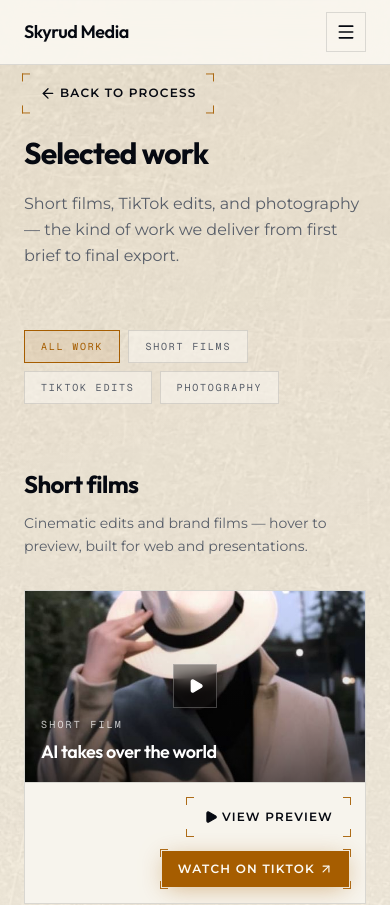
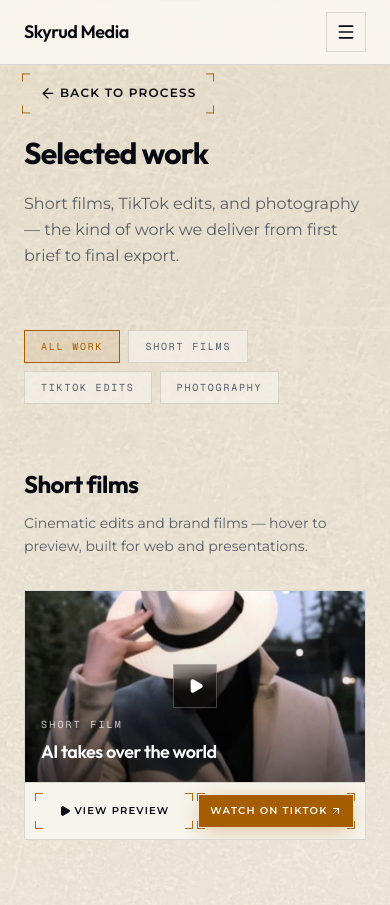
Before and after one commit to skyruddaniel-design/Danny-site-public, a Next.js app: page /en/portfolio in a window 390 px wide. Shown: the top 905 px of the page. Built offline with nearby package versions, Linux system fonts and the light colour scheme.

Commit message:
Endret layout for knapper for mobil på portofølje elementer

```diff
--- a/components/portfolio-carousel.tsx
+++ b/components/portfolio-carousel.tsx
@@ -225,7 +225,7 @@ export function PortfolioCarousel({
         </div>
 
         {showVideoActions ? (
-          <div className="border-t border-border bg-card/95 p-4">
+          <div className="border-t border-border bg-card/95 p-3 md:p-4">
             <PortfolioVideoActions
               item={activeItem}
               onOpenPreview={onOpenPreview}
--- a/components/portfolio-media-card.tsx
+++ b/components/portfolio-media-card.tsx
@@ -132,7 +132,7 @@ export function PortfolioMediaCard({
       </div>
 
       {isVideo && (hasPreview || hasWatchLink) ? (
-        <div className="border-t border-border bg-card/95 p-4">
+        <div className="border-t border-border bg-card/95 p-3 md:p-4">
           <PortfolioVideoActions item={item} onOpenPreview={onOpenPreview} />
         </div>
       ) : null}
--- a/components/portfolio-video-actions.tsx
+++ b/components/portfolio-video-actions.tsx
@@ -42,7 +42,7 @@ export function PortfolioVideoActions({
   return (
     <div
       className={cn(
-        "flex flex-wrap gap-4",
+        "flex flex-nowrap items-stretch gap-2 md:flex-wrap md:gap-4",
         align === "end" && "justify-end",
         align === "start" && "justify-start",
         align === "between" && "justify-between",
@@ -55,16 +55,22 @@ export function PortfolioVideoActions({
           variant="outline"
           size="sm"
           data-icon="inline-start"
+          className="min-w-0 max-md:h-auto max-md:min-h-8 max-md:flex-1 max-md:flex-wrap max-md:justify-center max-md:px-2 max-md:py-1.5 max-md:text-[10px] max-md:leading-tight max-md:tracking-[0.12em] max-md:whitespace-normal md:flex-none"
           onClick={(event) => {
             event.stopPropagation();
             openPreview();
           }}
         >
-          <Play className="size-3.5 fill-current" />
+          <Play className="size-3 fill-current md:size-3.5" />
           {t("actions.viewPreview")}
         </Button>
       ) : null}
-      {hasWatchLink ? <PortfolioWatchLink item={item} /> : null}
+      {hasWatchLink ? (
+        <PortfolioWatchLink
+          item={item}
+          className="min-w-0 max-md:h-auto max-md:min-h-8 max-md:flex-1 max-md:flex-wrap max-md:justify-center max-md:px-2 max-md:py-1.5 max-md:text-[10px] max-md:leading-tight max-md:tracking-[0.12em] max-md:whitespace-normal md:flex-none"
+        />
+      ) : null}
     </div>
   );
 }
--- a/components/portfolio-watch-link.tsx
+++ b/components/portfolio-watch-link.tsx
@@ -51,9 +51,9 @@ export function PortfolioWatchLink({
       {viewfinderMode !== "none" && (
         <ViewfinderDecor mode={viewfinderMode} />
       )}
-      <ViewfinderContent>
-        {linkLabel}
-        <ArrowUpRight className="size-3.5" />
+      <ViewfinderContent className="max-md:min-w-0 max-md:flex-wrap max-md:justify-center max-md:gap-0.5">
+        <span className="text-center">{linkLabel}</span>
+        <ArrowUpRight className="size-3 md:size-3.5" />
       </ViewfinderContent>
     </a>
   );
```
